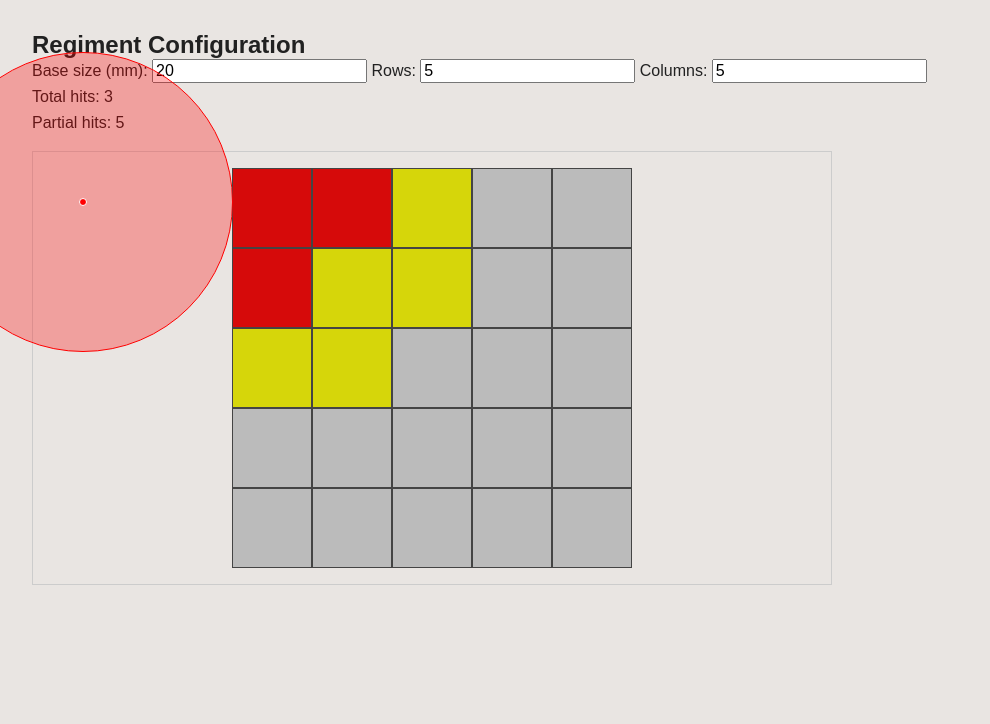
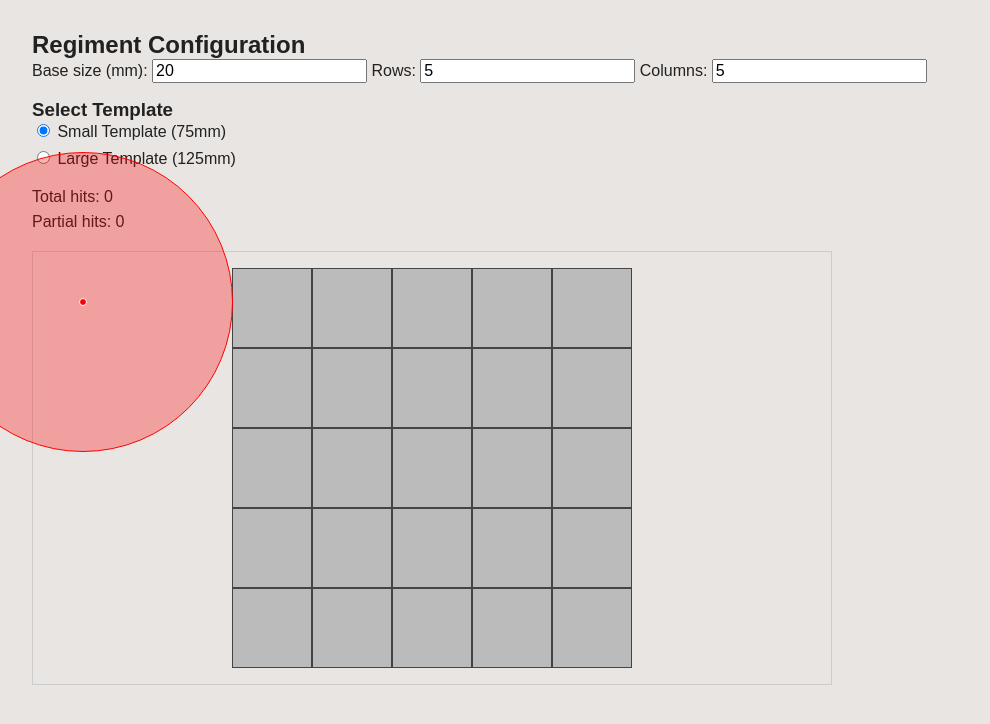
Before and after one commit to mvierapac/warhammer-template-impact-calculator, a Vue app: page / in a window 1280 px wide. Shown: the top 724 px of the page, without its empty margins (0-990 px from the left). Built offline with nearby package versions, Linux system fonts and the light colour scheme.

Commit message:
Added two sizes options. Fix position calc

```diff
--- a/src/views/HomeView.vue
+++ b/src/views/HomeView.vue
@@ -1,6 +1,6 @@
 <script setup>
 import { useScale } from '@composables/useScale.js';
-import { ref, computed, onMounted } from 'vue';
+import { ref, computed, watch, onMounted } from 'vue';
 
 const {
   baseSize,
@@ -14,13 +14,58 @@ const {
   scaleFactor,
 } = useScale();
 
+const templates = [
+  { name: 'Small Template', size: 75 },
+  { name: 'Large Template', size: 125 },
+];
+
+const selectedTemplate = ref(templates[0].size);
+
+watch(selectedTemplate, (newSize) => {
+  templateSize.value = newSize;
+});
+
+const regimentRef = ref(null);
+const regimentRect = ref({ x: 0, y: 0 });
+
+const updateRegimentRect = () => {
+  if (regimentRef.value) {
+    const rect = regimentRef.value.getBoundingClientRect();
+    regimentRect.value = {
+      x: rect.left - battlefieldRect.value.x,
+      y: rect.top - battlefieldRect.value.y,
+    };
+  }
+};
+
+const battlefieldRef = ref(null);
+const battlefieldRect = ref({ x: 0, y: 0 });
+
+// Update rect on mount or when needed
+const updateBattlefieldRect = () => {
+  if (battlefieldRef.value) {
+    battlefieldRect.value = battlefieldRef.value.getBoundingClientRect();
+  }
+};
+
+onMounted(() => {
+  updateBattlefieldRect();
+  updateRegimentRect();
+  window.addEventListener('resize', () => {
+    updateBattlefieldRect();
+    updateRegimentRect();
+  });
+});
 // Array of bases with their positions
 const bases = computed(() => {
   const arr = [];
+  const regimentOffsetX = regimentRect.value.x;
+  const regimentOffsetY = regimentRect.value.y;
+
   for (let row = 0; row < rows.value; row++) {
     for (let col = 0; col < columns.value; col++) {
-      const x = col * baseSizePx.value + baseSizePx.value / 2;
-      const y = row * baseSizePx.value + baseSizePx.value / 2;
+      const x = regimentOffsetX + col * baseSizePx.value + baseSizePx.value / 2;
+      const y = regimentOffsetY + row * baseSizePx.value + baseSizePx.value / 2;
       arr.push({ x, y, row, col });
     }
   }
@@ -92,8 +137,15 @@ let offset = { x: 0, y: 0 };
 // Start dragging when mousedown on the template
 const onMouseDown = (event) => {
   isDragging = true;
-  offset.x = event.clientX - templatePosition.value.x;
-  offset.y = event.clientY - templatePosition.value.y;
+
+  updateBattlefieldRect();
+  updateRegimentRect();
+
+  const mouseX = event.clientX - battlefieldRect.value.x;
+  const mouseY = event.clientY - battlefieldRect.value.y;
+
+  offset.x = mouseX - templatePosition.value.x;
+  offset.y = mouseY - templatePosition.value.y;
 
   window.addEventListener('mousemove', onMouseMove);
   window.addEventListener('mouseup', onMouseUp);
@@ -102,8 +154,11 @@ const onMouseDown = (event) => {
 const onMouseMove = (event) => {
   if (!isDragging) return;
 
-  templatePosition.value.x = event.clientX - offset.x;
-  templatePosition.value.y = event.clientY - offset.y;
+  const mouseX = event.clientX - battlefieldRect.value.x;
+  const mouseY = event.clientY - battlefieldRect.value.y;
+
+  templatePosition.value.x = mouseX - offset.x;
+  templatePosition.value.y = mouseY - offset.y;
 };
 
 const onMouseUp = () => {
@@ -133,12 +188,14 @@ const onMouseUp = () => {
       <input type="number" v-model="columns" />
     </label>
 
-    <!-- <div>
-      <p>Base size: {{ baseSizePx }} px</p>
-      <p>Regiment width: {{ regimentWidthPx }} px</p>
-      <p>Regiment height: {{ regimentHeightPx }} px</p>
-      <p>Template diameter: {{ templateSizePx }} px</p>
-    </div> -->
+    <div class="template-selector">
+      <h3>Select Template</h3>
+      <label v-for="option in templates" :key="option.size">
+        <input type="radio" :value="option.size" v-model="selectedTemplate" />
+        {{ option.name }} ({{ option.size }}mm)
+      </label>
+    </div>
+
     <section class="impact-results">
       <p>Total hits: {{ impactSummary.totals }}</p>
       <p>Partial hits: {{ impactSummary.partials }}</p>
@@ -147,6 +204,7 @@ const onMouseUp = () => {
   <div ref="battlefieldRef" class="battlefield">
     <!-- Regiment grid -->
     <div
+      ref="regimentRef"
       class="regiment"
       :style="{
         gridTemplateRows: `repeat(${rows}, ${baseSizePx}px)`,
@@ -245,4 +303,13 @@ const onMouseUp = () => {
 .impact-partial {
   background-color: rgba(255, 255, 0, 0.8); /* Yellow */
 }
+
+.template-selector {
+  margin: 1rem 0;
+}
+
+.template-selector label {
+  display: block;
+  margin-bottom: 0.5rem;
+}
 </style>
```
Also changed, not shown: src/assets/images/orc_img.png (added).
